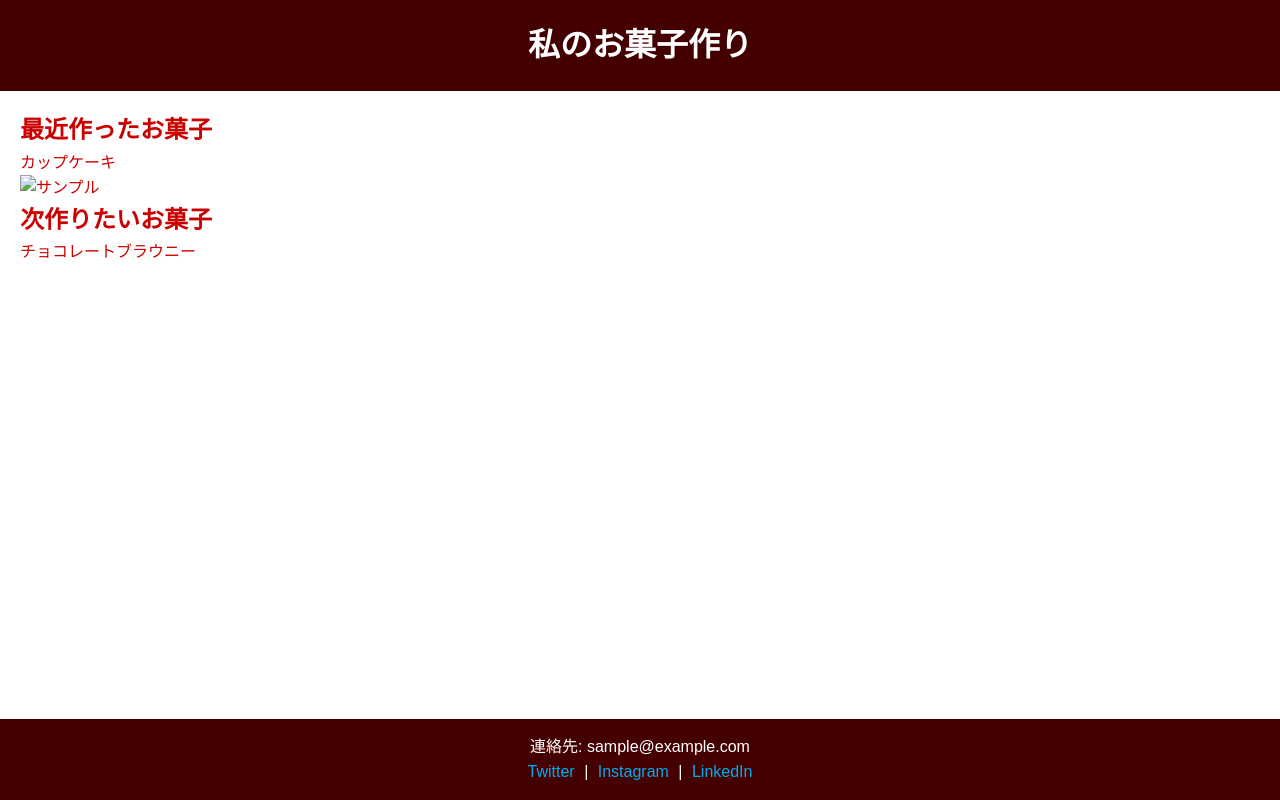
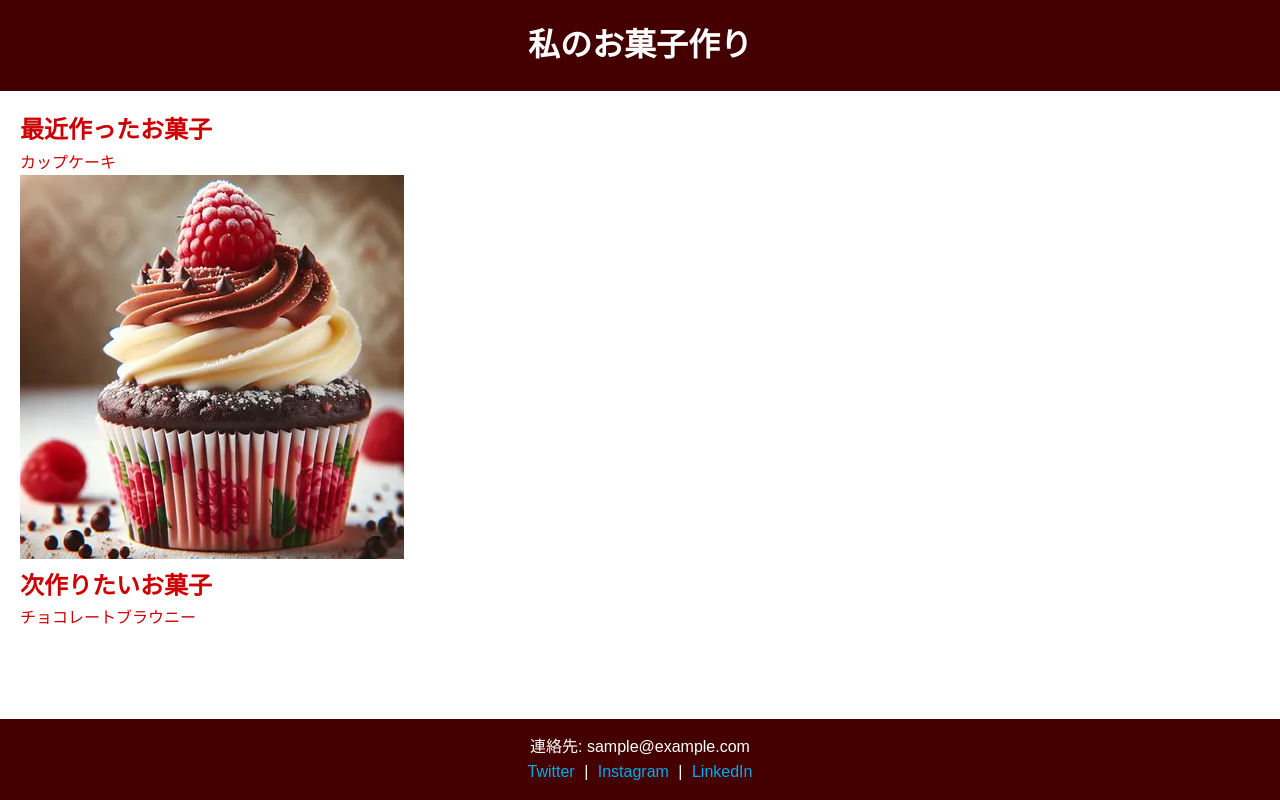
Before and after one commit to daiki25819/test1, a plain HTML site: page index.html in a window 1280 px wide. Drawn offline with Linux system fonts and the light colour scheme.

Commit message:
Update index.html

```diff
--- a/index.html
+++ b/index.html
@@ -62,7 +62,7 @@
   <main>
     <h2>最近作ったお菓子</h2>
     <p>カップケーキ</p>
-    <img src="画像のリンク" alt="サンプル">
+    <img src="https://raw.githubusercontent.com/daiki25819/test1/abdee90e708b1e561bcb5a4e31d728731bc9c0d4/cupcake.jpg" alt="サンプル">
     <h2>次作りたいお菓子</h2>
     <p>チョコレートブラウニー</p>
   </main>
```
